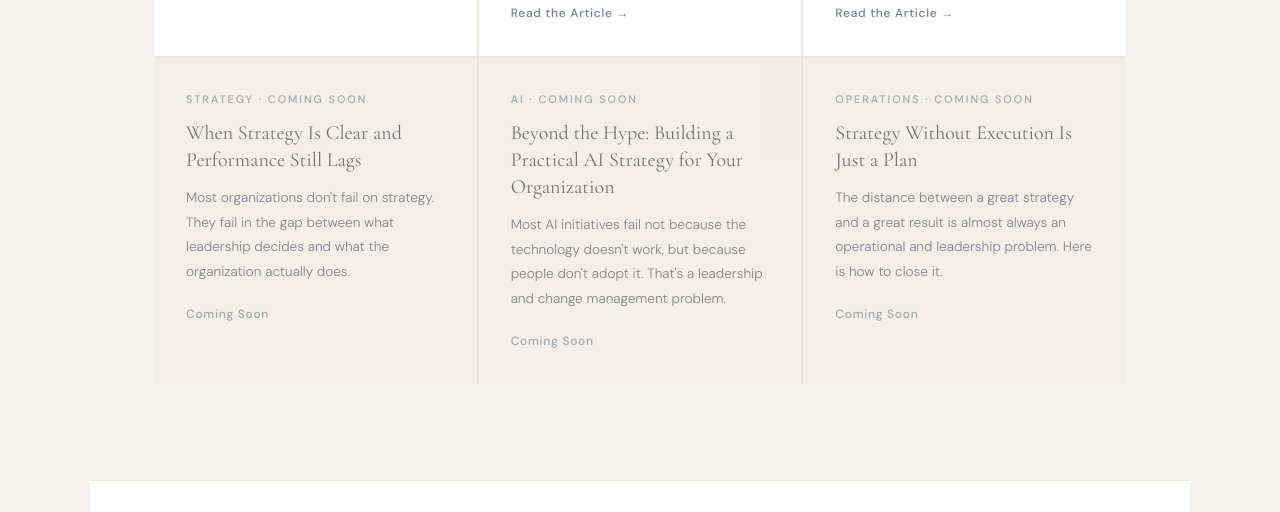
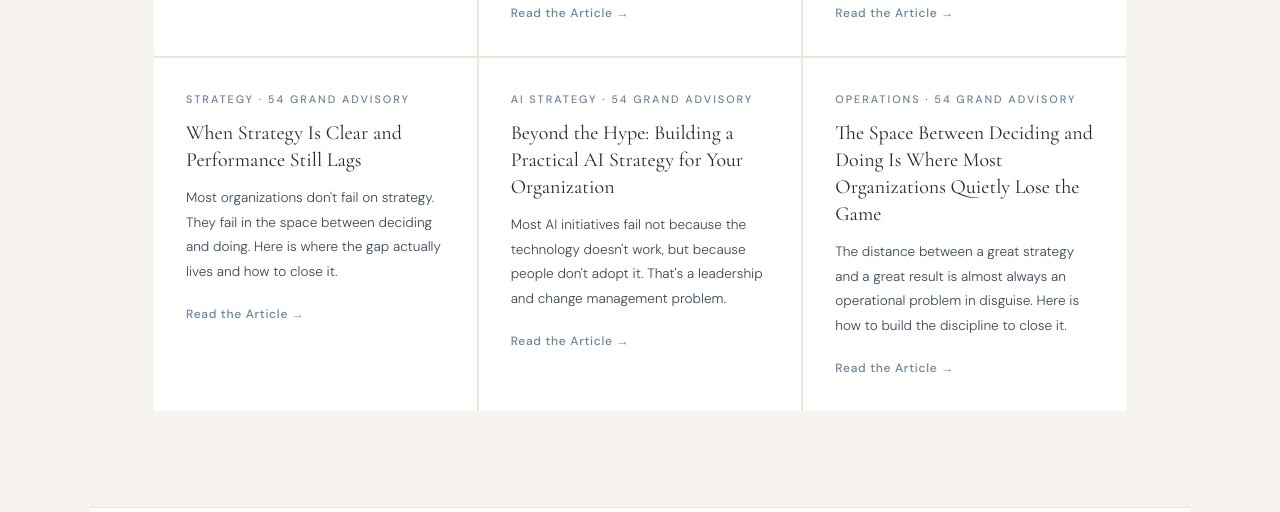
Before and after one commit to 54GrandAdvisory/54GrandAdvisory.github.io, a plain HTML site: page insights.html in a window 1280 px wide. Shown: the part 1369-1881 px from the top of the page. Drawn offline with nearby package versions, Linux system fonts and the light colour scheme.

Commit message:
Add files via upload

```diff
--- a/insights.html
+++ b/insights.html
@@ -174,26 +174,26 @@
       <div class="article-card-cta">Read the Article →</div>
     </a>
 
-    <div class="article-card article-card-soon">
-      <div class="article-card-tag">Strategy · Coming Soon</div>
+    <a href="article-strategy.html" class="article-card">
+      <div class="article-card-tag">Strategy · 54 Grand Advisory</div>
       <div class="article-card-title">When Strategy Is Clear and Performance Still Lags</div>
-      <p class="article-card-excerpt">Most organizations don't fail on strategy. They fail in the gap between what leadership decides and what the organization actually does.</p>
-      <div class="article-card-cta">Coming Soon</div>
-    </div>
+      <p class="article-card-excerpt">Most organizations don't fail on strategy. They fail in the space between deciding and doing. Here is where the gap actually lives and how to close it.</p>
+      <div class="article-card-cta">Read the Article →</div>
+    </a>
 
-    <div class="article-card article-card-soon">
-      <div class="article-card-tag">AI · Coming Soon</div>
+    <a href="article-ai.html" class="article-card">
+      <div class="article-card-tag">AI Strategy · 54 Grand Advisory</div>
       <div class="article-card-title">Beyond the Hype: Building a Practical AI Strategy for Your Organization</div>
       <p class="article-card-excerpt">Most AI initiatives fail not because the technology doesn't work, but because people don't adopt it. That's a leadership and change management problem.</p>
-      <div class="article-card-cta">Coming Soon</div>
-    </div>
+      <div class="article-card-cta">Read the Article →</div>
+    </a>
 
-    <div class="article-card article-card-soon">
-      <div class="article-card-tag">Operations · Coming Soon</div>
-      <div class="article-card-title">Strategy Without Execution Is Just a Plan</div>
-      <p class="article-card-excerpt">The distance between a great strategy and a great result is almost always an operational and leadership problem. Here is how to close it.</p>
-      <div class="article-card-cta">Coming Soon</div>
-    </div>
+    <a href="article-ops.html" class="article-card">
+      <div class="article-card-tag">Operations · 54 Grand Advisory</div>
+      <div class="article-card-title">The Space Between Deciding and Doing Is Where Most Organizations Quietly Lose the Game</div>
+      <p class="article-card-excerpt">The distance between a great strategy and a great result is almost always an operational problem in disguise. Here is how to build the discipline to close it.</p>
+      <div class="article-card-cta">Read the Article →</div>
+    </a>
 
   </div>
 </div>
```
Also changed, not shown: article-ai.html (+8 -8 lines), article-accountability.html (line endings or trailing spaces), article-talent.html (line endings or trailing spaces), index.html (line endings or trailing spaces).
